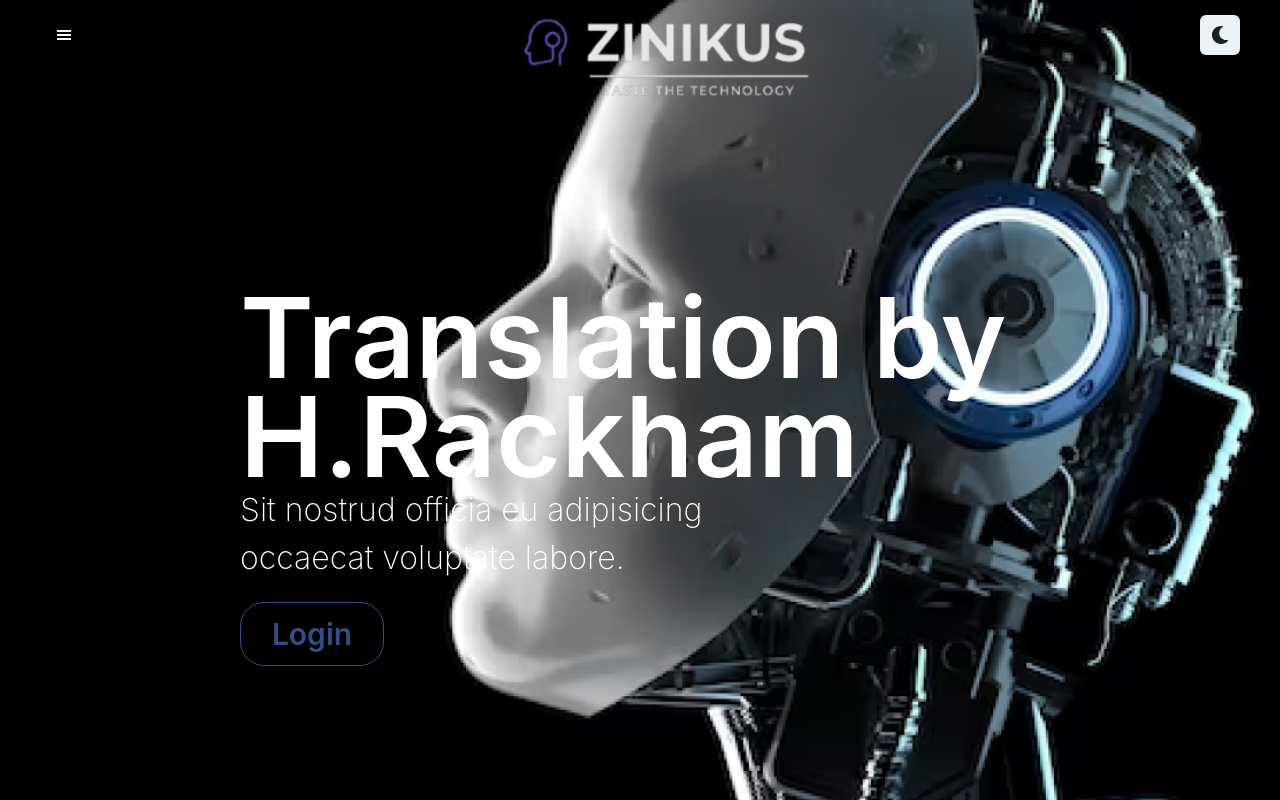
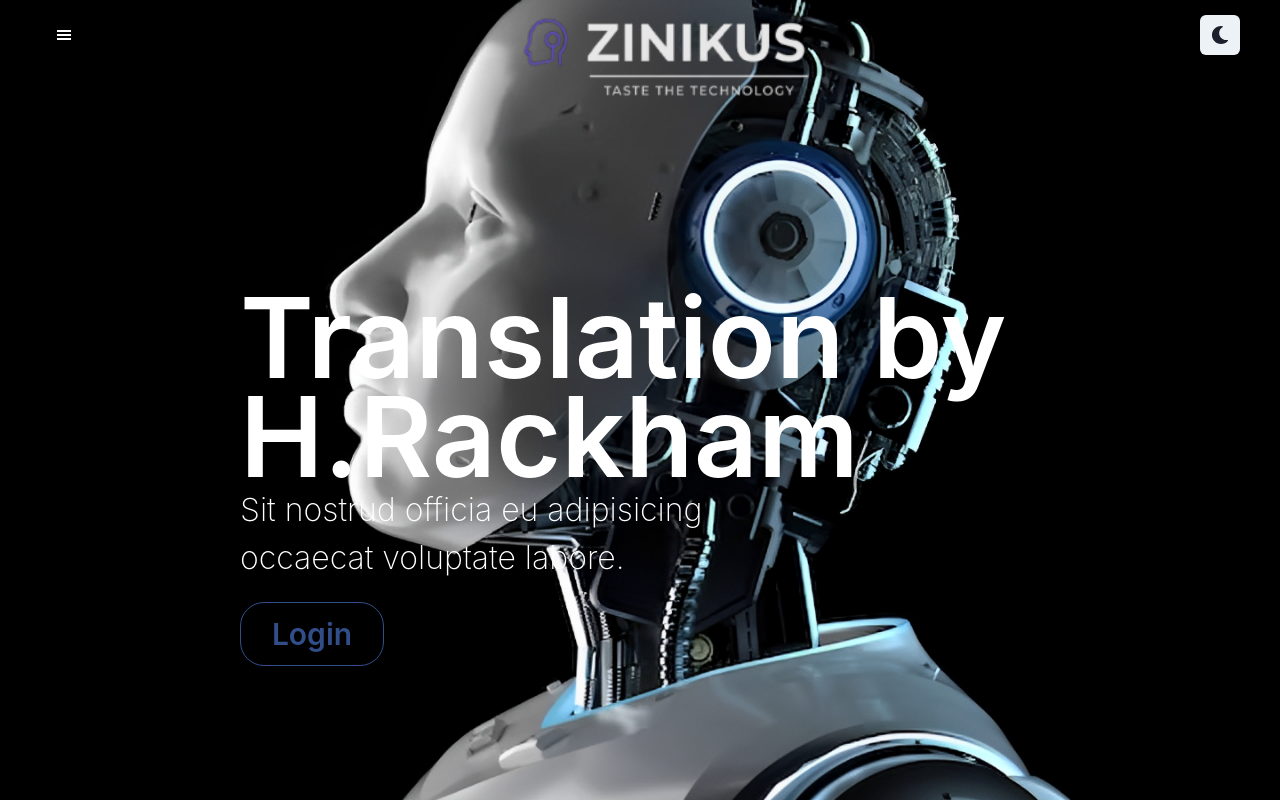
Before and after one commit to UjjwalPasahan/ZINIKUSWEB, a React (Create React App) app in the folder client/: page / in a window 1280 px wide. Shown: the top 800 px of the page. Built offline with nearby package versions, Linux system fonts and the light colour scheme.

Commit message:
reworked background image

```diff
--- a/client/src/components/Home.jsx
+++ b/client/src/components/Home.jsx
@@ -1,6 +1,6 @@
 import React from 'react'
 import img from '../assets/homepage/Subtract.png'
-import { Box, Image, VStack,HStack, Button } from '@chakra-ui/react'
+import { Box, Image, VStack,HStack, Button, flexbox, Center } from '@chakra-ui/react'
 import '../styles/home.css'
 import { Link } from 'react-router-dom'
 import img3 from '../assets/homepage/bg.png'
@@ -12,9 +12,11 @@ const Home = () => {
     <Box
   backgroundImage={img}
   backgroundSize='cover'
+  display='flex'
+  justifyContent='center'
   backgroundRepeat={'no-repeat'}
   w="100%"
-  h="85rem">
+  h="65rem">
 
   <VStack pos='absolute' top={['32','72']} left={['15','60']}>
     <div className='hometext'>
```
Also changed, not shown: client/src/assets/homepage/Subtract.png.
